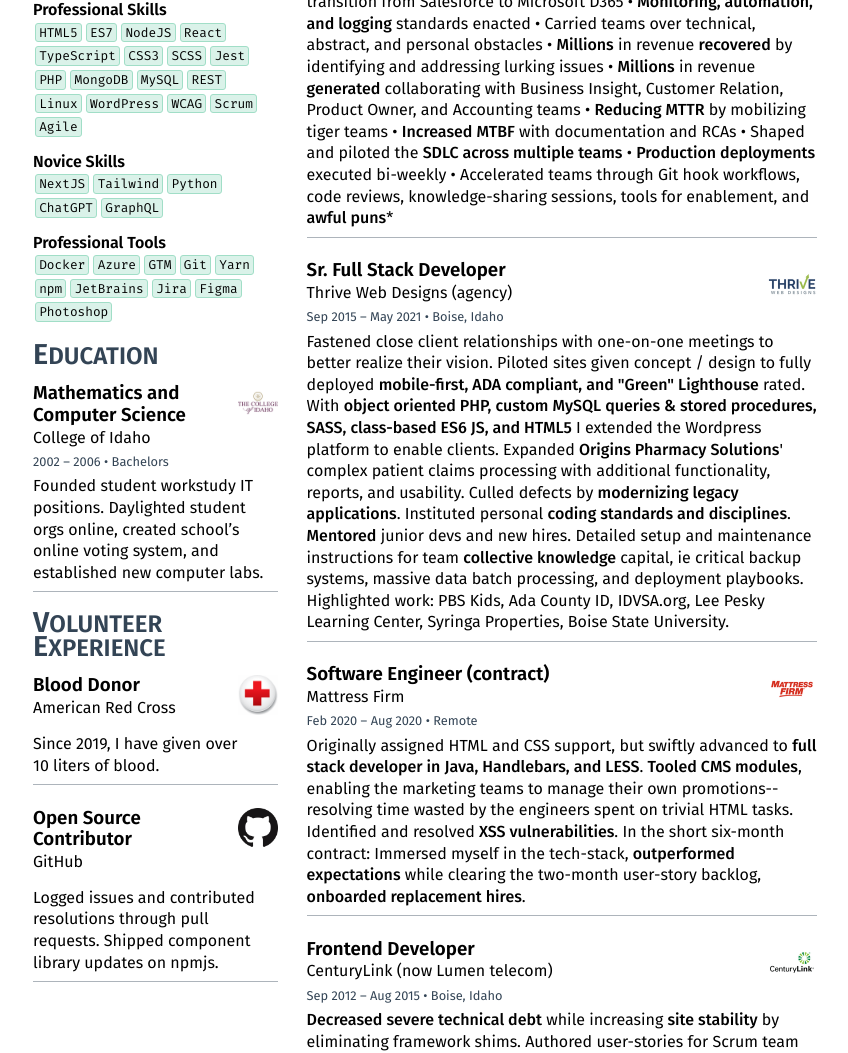
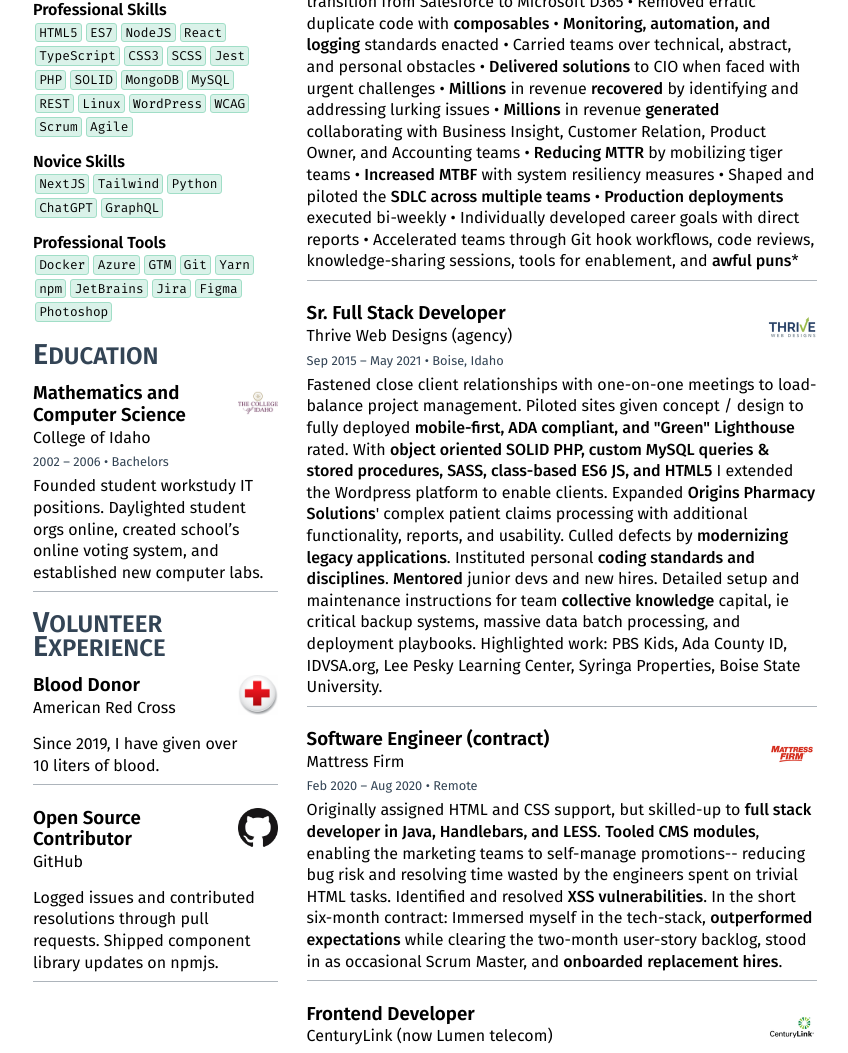
Before and after one commit to hahn208/resume-react, a React (Create React App) app: page / in a window 1280 px wide. Shown: the part 381-1434 px from the top of the page, without its empty margins (215-1063 px from the left). Built offline with nearby package versions, Linux system fonts and the light colour scheme.

Commit message:
More super powers added.

```diff
--- a/src/App.tsx
+++ b/src/App.tsx
@@ -35,7 +35,7 @@ try {
 catch (e) { /*noop*/ }
 
 const skillSet: { [key: string]: string[] } = {
-    'pro': ['HTML5', 'ES7', 'NodeJS', 'React', 'TypeScript', 'CSS3', 'SCSS', 'Jest', 'PHP', 'MongoDB', 'MySQL', 'REST', 'Linux', 'WordPress', 'WCAG', 'Scrum', 'Agile'],
+    'pro': ['HTML5', 'ES7', 'NodeJS', 'React', 'TypeScript', 'CSS3', 'SCSS', 'Jest', 'PHP', 'SOLID', 'MongoDB', 'MySQL', 'REST', 'Linux', 'WordPress', 'WCAG', 'Scrum', 'Agile'],
     'new': ['NextJS', 'Tailwind', 'Python', 'ChatGPT', 'GraphQL'],
     'tools': ['Docker', 'Azure', 'GTM', 'Git', 'Yarn', 'npm', 'JetBrains', 'Jira', 'Figma', 'Photoshop']
 };
--- a/src/data/experience.json
+++ b/src/data/experience.json
@@ -4,7 +4,7 @@
         "logo": "mattressfirm.png",
         "position": "Software Engineering Manager",
         "stint": "May 2021 – Jun 2023 • Remote",
-        "details": "__Tech lead and supervisor__ to multiple engineering teams totaling 25+ direct reports • __IC of Typescript, NodeJS, React, and SASS__ to power the transition from Salesforce to Microsoft D365 • __Monitoring, automation, and logging__ standards enacted • Carried teams over technical, abstract, and personal obstacles • __Millions__ in revenue __recovered__ by identifying and addressing lurking issues • __Millions__ in revenue __generated__ collaborating with Business Insight, Customer Relation, Product Owner, and Accounting teams • __Reducing MTTR__ by mobilizing tiger teams • __Increased MTBF__ with documentation and RCAs • Shaped and piloted the __SDLC across multiple teams__ • __Production deployments__ executed bi-weekly • Accelerated teams through Git hook workflows, code reviews, knowledge-sharing sessions, tools for enablement, and __awful puns__*",
+        "details": "__Tech lead and supervisor__ to multiple engineering teams totaling 25+ direct reports • __IC of Typescript, NodeJS, React, and SASS__ to power the transition from Salesforce to Microsoft D365 • Removed erratic duplicate code with __composables__ • __Monitoring, automation, and logging__ standards enacted • Carried teams over technical, abstract, and personal obstacles • __Delivered solutions__ to CIO when faced with urgent challenges • __Millions__ in revenue __recovered__ by identifying and addressing lurking issues • __Millions__ in revenue __generated__ collaborating with Business Insight, Customer Relation, Product Owner, and Accounting teams • __Reducing MTTR__ by mobilizing tiger teams • __Increased MTBF__ with system resiliency measures • Shaped and piloted the __SDLC across multiple teams__ • __Production deployments__ executed bi-weekly • Individually developed career goals with direct reports • Accelerated teams through Git hook workflows, code reviews, knowledge-sharing sessions, tools for enablement, and __awful puns__*",
         "forceWidow": false
     },
     {
@@ -12,7 +12,7 @@
         "logo": "thrive.png",
         "position": "Sr. Full Stack Developer",
         "stint": "Sep 2015 – May 2021 • Boise, Idaho",
-        "details": "Fastened close client relationships with one-on-one meetings to better realize their vision. Piloted sites given concept / design to fully deployed __mobile-first, ADA compliant, and \"Green\" Lighthouse__ rated. With __object oriented PHP, custom MySQL queries & stored procedures, SASS, class-based ES6 JS, and HTML5__ I extended the Wordpress platform to enable clients. Expanded __Origins Pharmacy Solutions__' complex patient claims processing with additional functionality, reports, and usability. Culled defects by __modernizing legacy applications__. Instituted personal __coding standards and disciplines__. __Mentored__ junior devs and new hires. Detailed setup and maintenance instructions for team __collective knowledge__ capital, ie critical backup systems, massive data batch processing, and deployment playbooks. Highlighted work: PBS Kids, Ada County ID, IDVSA.org, Lee Pesky Learning Center, Syringa Properties, Boise State University.",
+        "details": "Fastened close client relationships with one-on-one meetings to load-balance project management. Piloted sites given concept / design to fully deployed __mobile-first, ADA compliant, and \"Green\" Lighthouse__ rated. With __object oriented SOLID PHP, custom MySQL queries & stored procedures, SASS, class-based ES6 JS, and HTML5__ I extended the Wordpress platform to enable clients. Expanded __Origins Pharmacy Solutions__' complex patient claims processing with additional functionality, reports, and usability. Culled defects by __modernizing legacy applications__. Instituted personal __coding standards and disciplines__. __Mentored__ junior devs and new hires. Detailed setup and maintenance instructions for team __collective knowledge__ capital, ie critical backup systems, massive data batch processing, and deployment playbooks. Highlighted work: PBS Kids, Ada County ID, IDVSA.org, Lee Pesky Learning Center, Syringa Properties, Boise State University.",
         "forceWidow": false
     },
     {
@@ -20,7 +20,7 @@
         "logo": "mattressfirm.png",
         "position": "Software Engineer (contract)",
         "stint": "Feb 2020 – Aug 2020 • Remote",
-        "details": "Originally assigned HTML and CSS support, but swiftly advanced to __full stack developer in Java, Handlebars, and LESS__. __Tooled CMS modules__, enabling the marketing teams to manage their own promotions-- resolving time wasted by the engineers spent on trivial HTML tasks. Identified and resolved __XSS vulnerabilities__. In the short six-month contract: Immersed myself in the tech-stack, __outperformed expectations__ while clearing the two-month user-story backlog, __onboarded replacement hires__.",
+        "details": "Originally assigned HTML and CSS support, but skilled-up to __full stack developer in Java, Handlebars, and LESS__. __Tooled CMS modules__, enabling the marketing teams to self-manage promotions-- reducing bug risk and resolving time wasted by the engineers spent on trivial HTML tasks. Identified and resolved __XSS vulnerabilities__. In the short six-month contract: Immersed myself in the tech-stack, __outperformed expectations__ while clearing the two-month user-story backlog, stood in as occasional Scrum Master, and __onboarded replacement hires__.",
         "forceWidow": false
     },
     {
```
Also changed, not shown: 1 other file (tests, documents, lock files or other folders).
